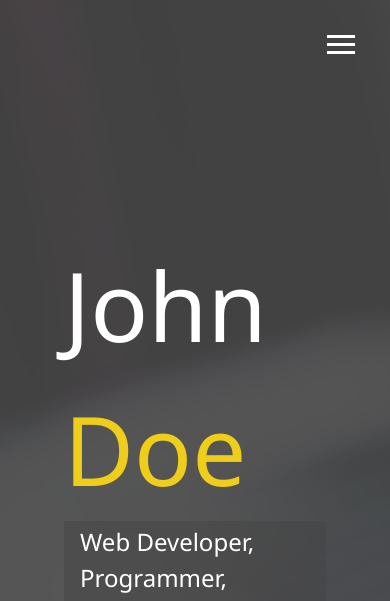
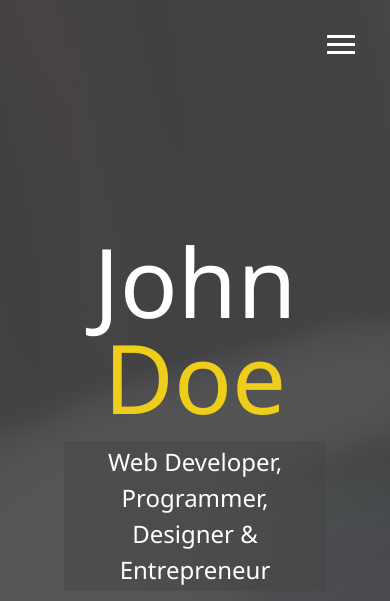
Before and after one commit to Hansk1/responsive_portfolio, a website: page dist/index.html in a window 390 px wide. Shown: the top 601 px of the page. Drawn offline with Linux system fonts and the light colour scheme.

Commit message:
Add page responsiveness

```diff
--- a/scss/_config.scss
+++ b/scss/_config.scss
@@ -16,7 +16,7 @@ $background-opacity: 0.9;
             block-size: cover;
 
             &:after {
-                content: '';
+                content: "";
                 position: absolute;
                 top: 0;
                 right: 0;
@@ -28,3 +28,29 @@ $background-opacity: 0.9;
         }
     }
 }
+
+//Media Query Mixins
+@mixin mediaSm {
+    @media screen and (max-width: 500px) {
+        @content;
+    }
+}
+
+@mixin mediaMd {
+    @media screen and (max-width: 768px) {
+        @content;
+    }
+}
+
+@mixin mediaLg {
+    @media screen and (min-width: 769px) and (max-width: 1170px) {
+        @content;
+    }
+}
+
+//Media Query Mixins
+@mixin mediaXl {
+    @media screen and (min-width: 1171px) {
+        @content;
+    }
+}
--- /dev/null
+++ b/scss/_mobile.scss
@@ -0,0 +1,55 @@
+//Widescreens:
+@include mediaXl {
+}
+
+//Desktops & Laptops:
+@include mediaLg {
+}
+
+//Tablets & Small Laptops:
+@include mediaMd {
+    main {
+        align-items: center;
+        text-align: center;
+
+        .lg-heading {
+            line-height: 1;
+            margin-bottom: 1rem;
+        }
+    }
+
+    ul.menu-nav,
+    div.menu-branding {
+        float: none;
+        width: 100%;
+        min-height: 0;
+
+        &.show {
+            transform: translate3d(0, 0, 0);
+        }
+    }
+
+    .menu-nav {
+        height: 75vh;
+        transform: translate3d(-100%, 0, 0);
+        font-size: 24px;
+    }
+
+    .menu-branding {
+        height: 25vh;
+        transform: translate3d(100%, 0, 0);
+
+        .portrait {
+            background: url("../img/portrait_small.jpg");
+            width: 150px;
+            height: 150px;
+        }
+    }
+}
+
+//Smartphone:
+@include mediaSm {
+    main#home h1 {
+        margin-top: 10vh;
+    }
+}
--- a/scss/main.scss
+++ b/scss/main.scss
@@ -1,5 +1,6 @@
 @import "config";
 @import "menu";
+@import "mobile";
 
 * {
     box-sizing: border-box;
```
Also changed, not shown: dist/css/main.css.
